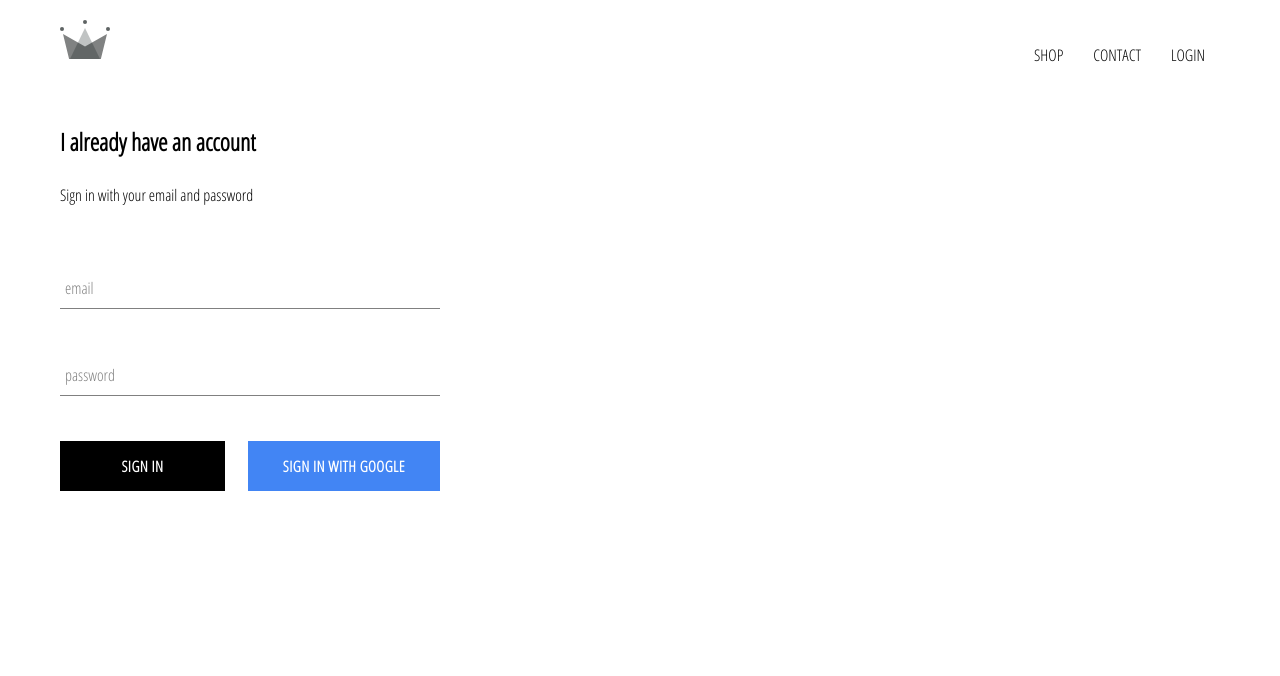
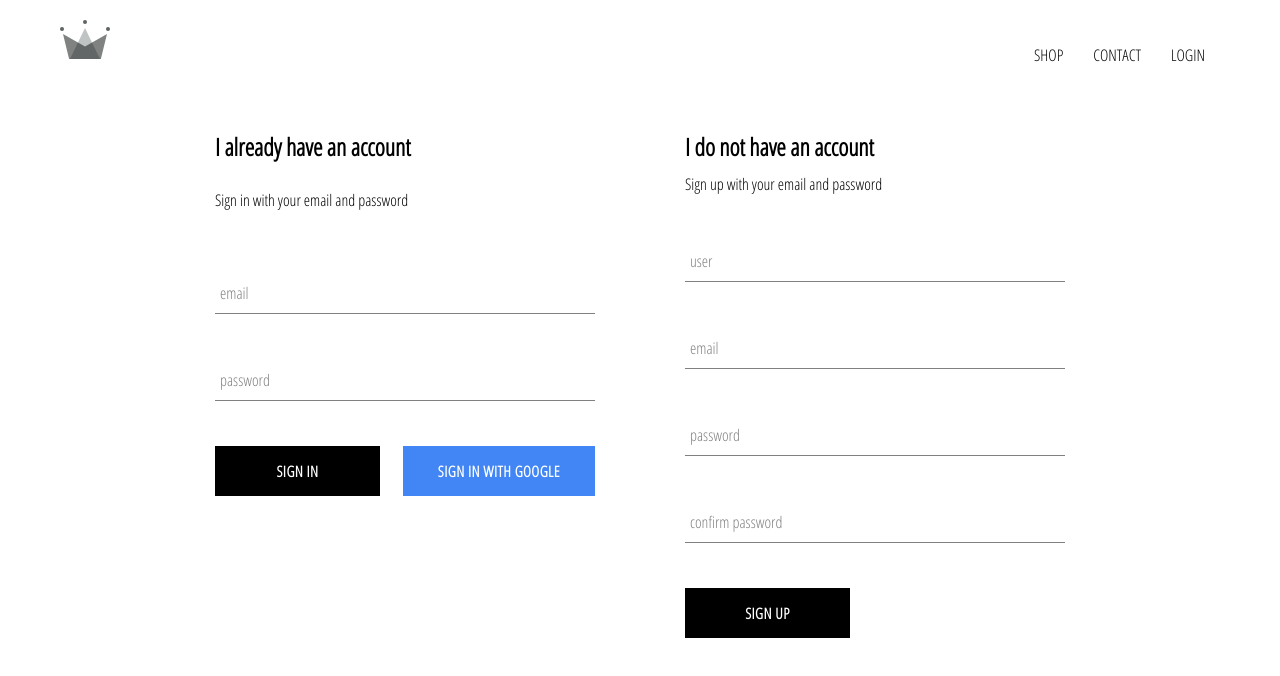
Before and after one commit to Ilnur-B/crown-shop, a React (Create React App) app: page /signin in a window 1280 px wide. Shown: the top 676 px of the page. Built offline with nearby package versions, Linux system fonts and the light colour scheme; no server answers.

Commit message:
add email signup function with firebase

```diff
--- a/src/App.js
+++ b/src/App.js
@@ -22,13 +22,27 @@
     unsubscribeFromAuth = null;
 
     componentDidMount() {
-        this.unsubscribeFromAuth = auth.onAuthStateChanged( async user => {
-            createUserProfileDocument(user)
-            this.setState({currentUser: user})
+        this.unsubscribeFromAuth = auth.onAuthStateChanged( async userAuth => {
+            if(userAuth) {
+                const userRef = await createUserProfileDocument(userAuth)
+                userRef.onSnapshot(snapShot => {
+                    this.setState({
+                        currentUser: {
+                            id: snapShot.id,
+                            ...snapShot.data()
+                        }
+                    })
+                    console.log(this.state)
+                })
 
 
-            console.log(user)
+            }
+            else{
+                this.setState({currentUser: userAuth})
+            }
+
         })
+
     }
 
     componentWillUnmount() {
--- /dev/null
+++ b/src/components/sign-up/sign-up.component.jsx
@@ -0,0 +1,85 @@
+import React from 'react';
+import CustomButton from "../custom-buttun/custom-button.component";
+import FormInput from "../form-input/form-input.component";
+import { auth, createUserProfileDocument } from "../../firebase/firebase.utils";
+
+import './sign-up.styles.scss'
+
+class SignUp extends React.Component{
+    constructor() {
+        super();
+        this.state = {
+            displayName: '',
+            email: '',
+            password: '',
+            confirmPassword: ''
+        }
+    }
+
+    handleSubmit = async event => {
+        event.preventDefault()
+
+        const { displayName, email, password, confirmPassword } = this.state
+        if (confirmPassword !== password) {
+            console.log("passwords don't confirm")
+        }
+        try {
+            const {user} = await auth.createUserWithEmailAndPassword( email, password )
+            createUserProfileDocument( user, {displayName})
+        }
+        catch (error){
+            console.log(error)
+        }
+    }
+
+    handleChange = event => {
+        const { name, value } = event.target
+        this.setState({ [name]: value})
+    }
+
+
+
+    render(){
+
+        const { displayName, email, password, confirmPassword } = this.state;
+
+        return(
+
+            <div className='sign-up'>
+                <h2 className='title'>I do not have an account</h2>
+                <span>Sign up with your email and password</span>
+                <form onSubmit={this.handleSubmit}>
+                    <FormInput
+                        name='displayName'
+                        type='text'
+                        label='user'
+                        value={displayName}
+                        onChange={this.handleChange}/>
+                    <FormInput
+                        name='email'
+                        type='email'
+                        label='email'
+                        onChange={this.handleChange}
+                        value={email}/>
+                    <FormInput
+                        name='password'
+                        value={password}
+                        onChange={this.handleChange}
+                        label='password'
+                        type='password'/>
+                    <FormInput
+                        type='password'
+                        name='confirmPassword'
+                        label='confirm password'
+                        onChange={this.handleChange}
+                        value={confirmPassword}/>
+                    <CustomButton type='submit'>SIGN UP</CustomButton>
+                </form>
+            </div>
+
+        )
+    }
+
+}
+
+export default SignUp
--- /dev/null
+++ b/src/components/sign-up/sign-up.styles.scss
@@ -0,0 +1,8 @@
+.sign-up{
+  width: 380px;
+  display: flex;
+  flex-direction: column;
+  .title{
+    margin: 10px 0;
+  }
+}
--- a/src/pages/signin-signup/signin-signup.component.jsx
+++ b/src/pages/signin-signup/signin-signup.component.jsx
@@ -1,10 +1,12 @@
 import React from "react";
 import './signin-signup.styles.scss';
 import Signin from "../../components/signin/signin.component";
+import SignUp from "../../components/sign-up/sign-up.component";
 
 const SigninSignup = () => (
     <div className='signinSignup'>
         <Signin/>
+        <SignUp/>
     </div>
 )
 
--- a/src/pages/signin-signup/signin-signup.styles.scss
+++ b/src/pages/signin-signup/signin-signup.styles.scss
@@ -0,0 +1,6 @@
+.signinSignup{
+  width: 850px;
+  display: flex;
+  justify-content: space-between;
+  margin: 30px auto;
+}
```
